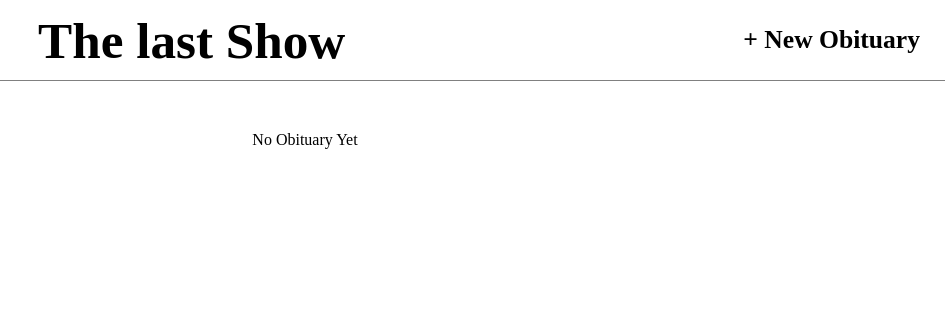
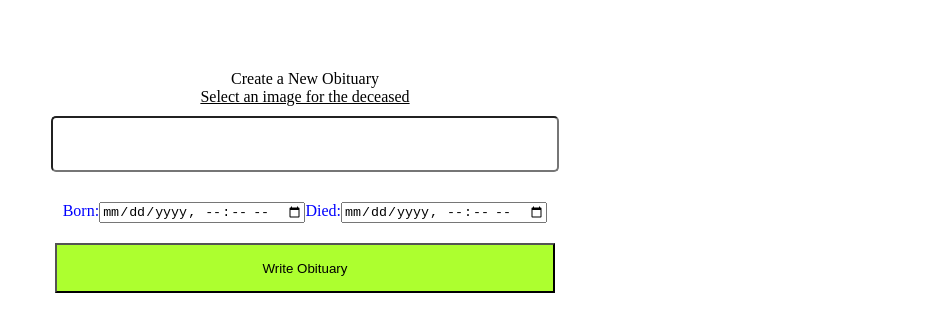
Before and after one commit to Bobinho100/Obituary-Album, a React (Create React App) app: page / in a window 1280 px wide. Shown: the top 332 px of the page, without its empty margins (335-1280 px from the left). Built offline with nearby package versions, Linux system fonts and the light colour scheme.

Commit message:
Made a new component called Overlay where i have a form for the obituary inputs

```diff
--- a/src/App.js
+++ b/src/App.js
@@ -4,7 +4,7 @@ import Layout from "./Components/Layout";
 
 function App() {
   return(
-    <Layout />
+    <Overlay />
   )
 
 }
--- a/src/Components/Overlay.js
+++ b/src/Components/Overlay.js
@@ -1,9 +1,70 @@
-import React from 'react'
+import React, { useState } from 'react'
 import '../Styles/Overlay.css';
+import ObituaryImage from '../Styles/obituary_image2.png';
 
 const Overlay = () => {
+
+
+    const [flieSelect, setFileSelect] = useState(null);
+    const [name, setName] = useState('');
+    const [born, setBorn] = useState('');
+    const [died, setDied] = useState('')
+
+    const fileChange = (event) =>{
+        setFileSelect(event.target.files[0].name);
+    }
+    const formHandler = (event) => {
+        event.preventDefault();
+
+    }
+
+
   return (
-    <div>Overlay</div>
+    <>
+
+        <form onSubmit={formHandler}>
+            <p>Create a New Obituary</p>
+
+
+            <label htmlFor='img'className='file-link' >
+                {flieSelect ? `Select an image for the deceased (${flieSelect})`: `Select an image for the deceased`}
+
+                </label>
+
+            <div>
+                <input type='file' id='img'name = 'img' accept='image/*' className='hidden' onChange={fileChange}></input>
+
+            </div>
+            <div className='name--input'>
+                <input type= 'text' className='name'></input>
+
+            </div>
+
+
+
+            <div className='date'>
+                <label htmlFor='born'>Born:</label>
+                <input id='born' name='born' type='datetime-local'></input>
+                <label htmlFor='died'>Died:</label>
+                <input id='died' name='died' type='datetime-local'></input>
+
+            </div>
+
+
+            <button>Write Obituary</button>
+
+
+
+
+
+
+        </form>
+
+
+
+
+
+    </>
   )
 }
 
--- a/src/Styles/Overlay.css
+++ b/src/Styles/Overlay.css
@@ -0,0 +1,39 @@
+.file-link{
+    cursor: pointer;
+        text-decoration: underline;
+
+
+}
+.hidden{
+    display: none;
+}
+form {
+    display: flex;
+    flex-direction: column;
+    justify-content: center;
+    align-items: center;
+    padding: 10px;
+    margin: 50px;
+}
+form p{
+    margin-top: 10px;
+}
+.date{
+    display: flex;
+    padding: 20px;
+    justify-content: space-around;
+    color: blue;
+
+}
+
+form button{
+    height:50px ;
+    width:500px ;
+    background-color: greenyellow;
+}
+.name{
+    margin: 10px;
+    width: 500px;
+    height: 50px;
+    border-radius: 5px;
+}
```
Also changed, not shown: src/Styles/obituary_image2.png (added).
